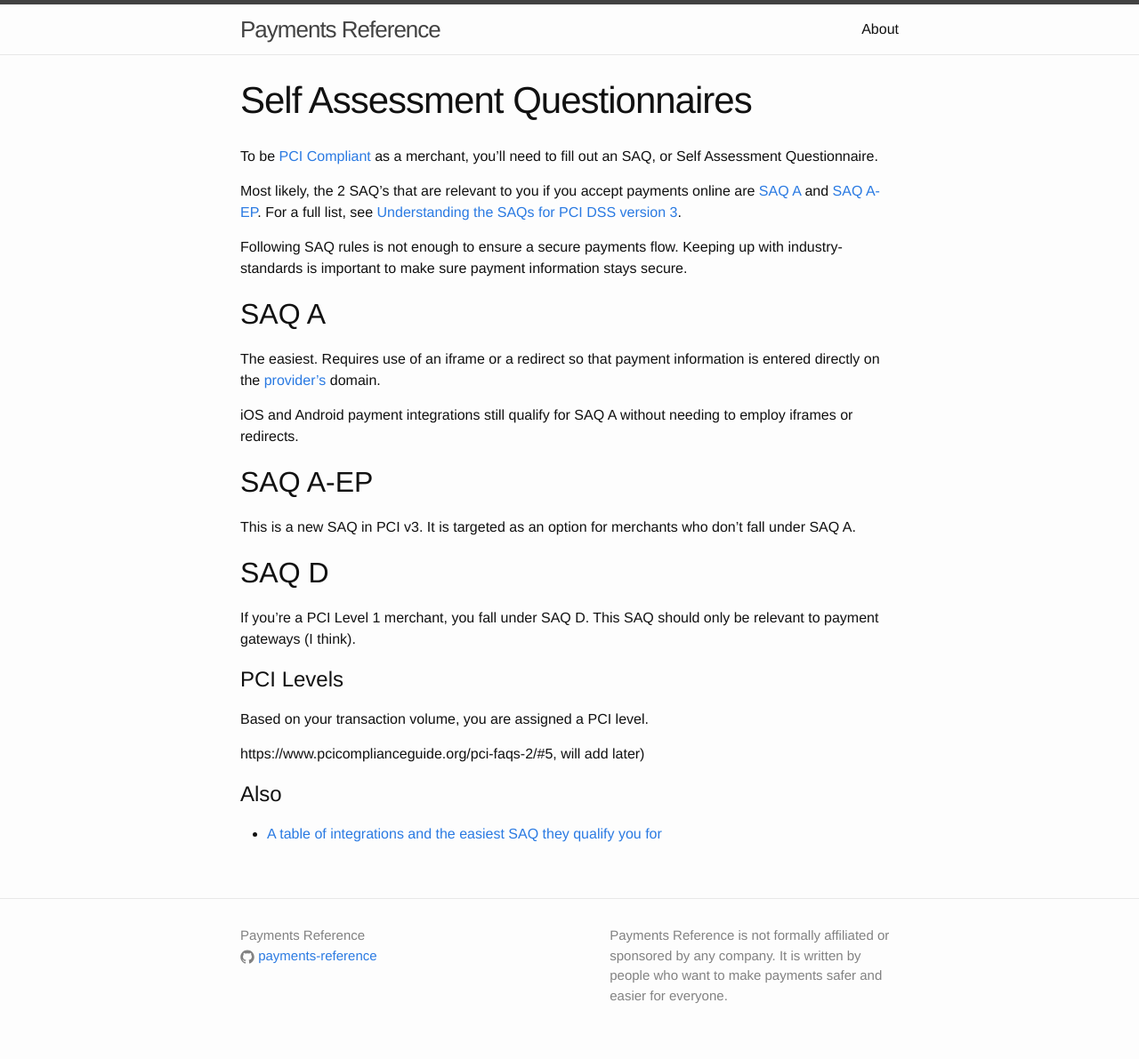
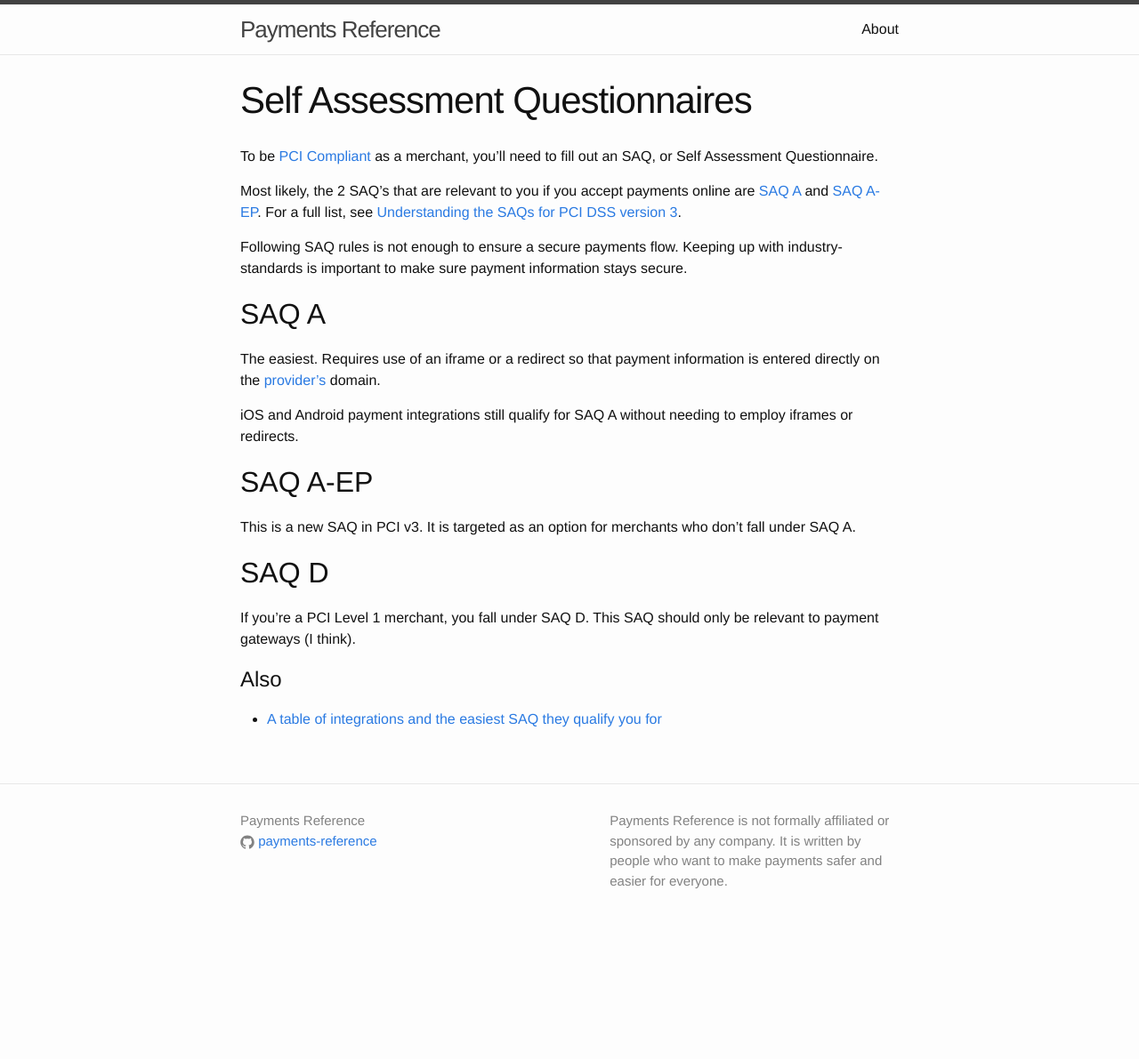
Before and after one commit to payments-reference/payments-reference, a Jekyll site: the page built from pci-compliance/saqs.md, in a window 1280 px wide. Shown: the whole page at 89% size. Built offline with Jekyll 4.4.1, drawn with Linux system fonts in a browser that asks for light colours; after the commit the page ends 1062 px from its top, so only the background shows below that.

Commit message:
Remove bit about PCI levels
It probably belongs on its own page and should be put there when the content is ready.

```diff
--- a/pci-compliance/saqs.md
+++ b/pci-compliance/saqs.md
@@ -24,12 +24,6 @@ This is a new SAQ in PCI v3. It is targeted as an option for merchants who don't
 
 If you're a PCI Level 1 merchant, you fall under SAQ D. This SAQ should only be relevant to payment gateways (I think).
 
-# PCI Levels
-
-Based on your transaction volume, you are assigned a PCI level.
-
-https://www.pcicomplianceguide.org/pci-faqs-2/#5, will add later)
-
 # Also
 
 - [A table of integrations and the easiest SAQ they qualify you for](/pci-compliance/integrations/)
```
Also changed, not shown: pci-compliance/index.md (+2 -0 lines).
